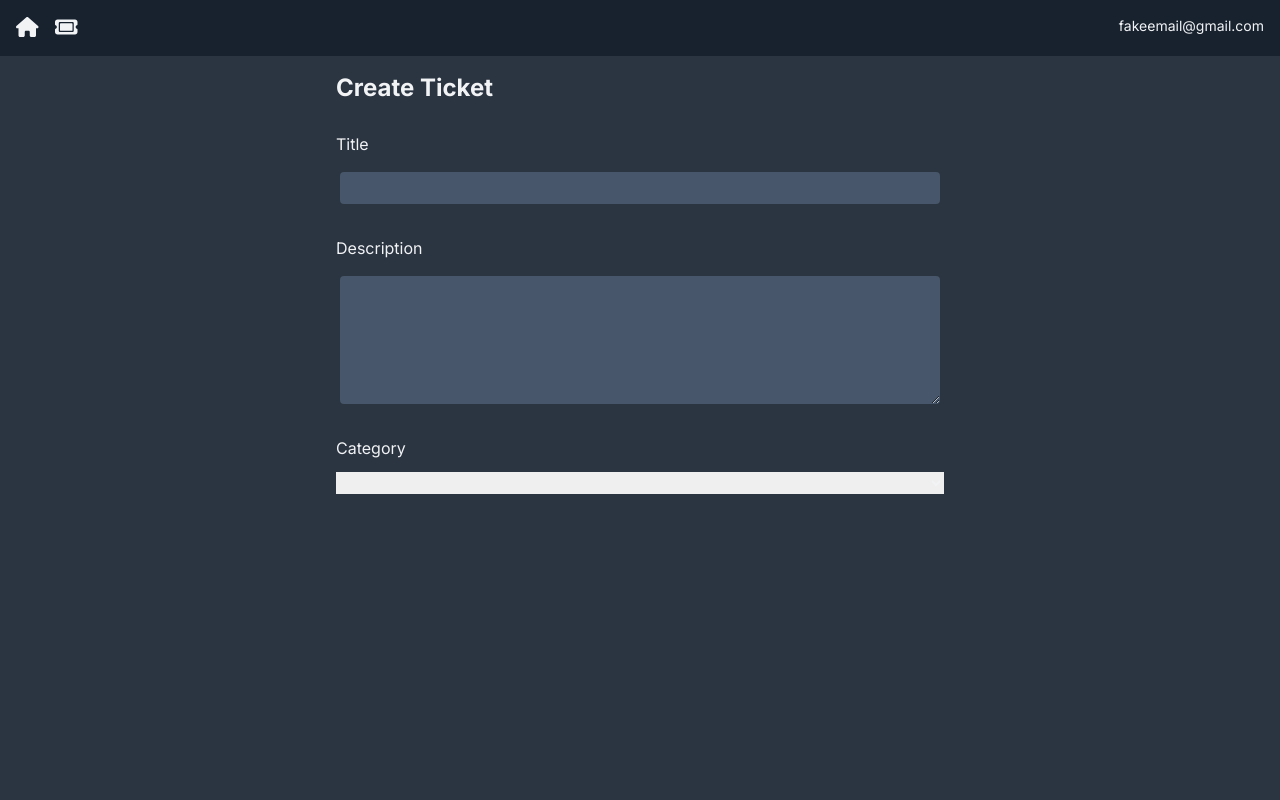
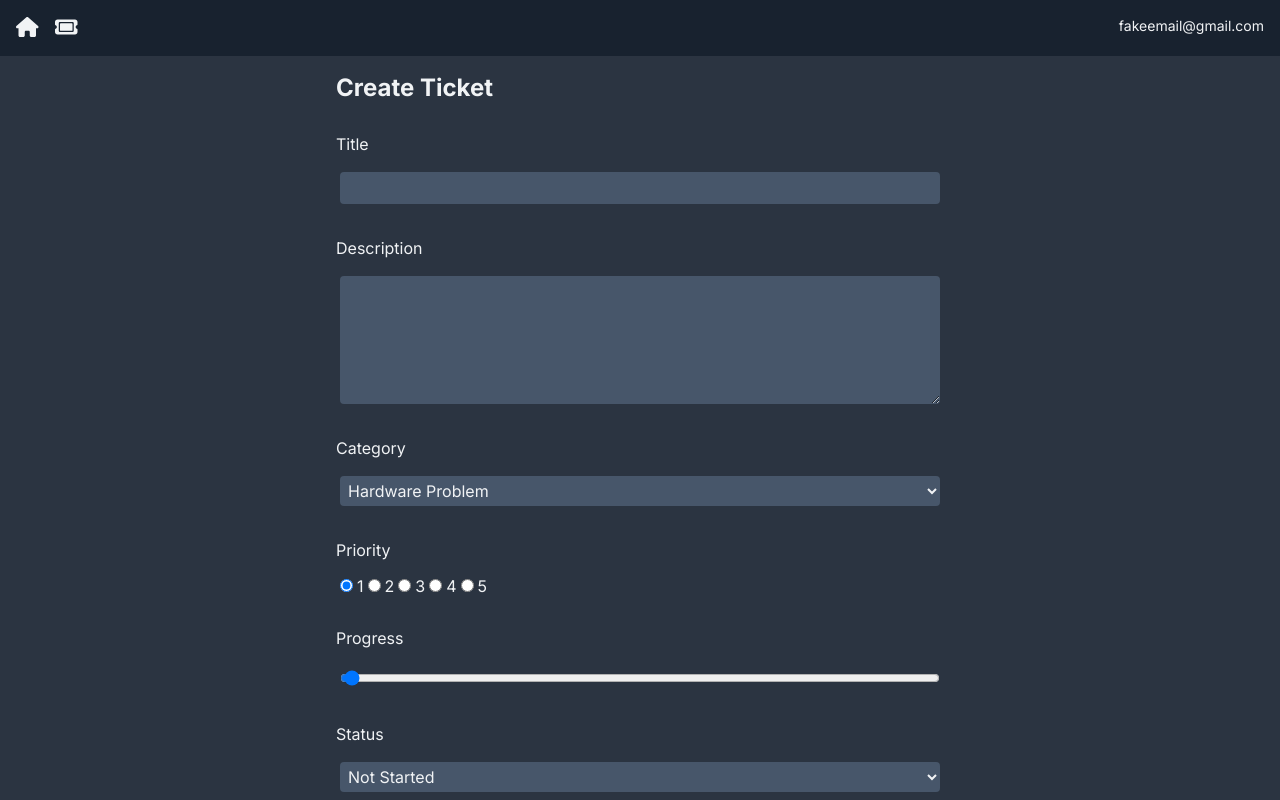
Before and after one commit to shayanabedi98/fcc-ticket-app, a Next.js app: page /TicketPage/new in a window 1280 px wide. Built offline with nearby package versions, Linux system fonts and the light colour scheme.

Commit message:
connected db successfully

```diff
--- a/app/(components)/TicketForm.jsx
+++ b/app/(components)/TicketForm.jsx
@@ -4,16 +4,7 @@ import { useRouter } from "next/navigation";
 import React, { useState } from "react";
 
 const TicketForm = () => {
-  const startingTicketData = {
-    title: "",
-    description: "",
-    priority: 1,
-    progress: 0,
-    status: "not started",
-    category: "Hardware Problem",
-  };
-
-  const [formData, setFormData] = useState(startingTicketData);
+  const router = useRouter();
 
   const handleChange = (e) => {
     const value = e.target.value;
@@ -25,9 +16,34 @@ const TicketForm = () => {
     }));
   };
 
-  const handleSubmit = () => {
-    console.log("submitted");
+  const handleSubmit = async (e) => {
+    e.preventDefault();
+    const res = await fetch("/api/Tickets", {
+      method: "POST",
+      body: JSON.stringify({ formData }),
+      "content-type": "application/json",
+    });
+
+    if (!res.ok) {
+      throw new Error("Failed to create ticket");
+    }
+
+    console.log(formData);
+
+    router.push("/");
+    router.refresh();
   };
+
+  const startingTicketData = {
+    title: "",
+    description: "",
+    category: "Hardware Problem",
+    priority: 1,
+    progress: 0,
+    status: "not started",
+  };
+
+  const [formData, setFormData] = useState(startingTicketData);
 
   return (
     <div className="flex justify-center">
@@ -63,7 +79,82 @@ const TicketForm = () => {
           id="category"
           value={formData.category}
           onChange={handleChange}
-        ></select>
+        >
+          <option value="Hardware Problem">Hardware Problem</option>
+          <option value="Software Problem">Software</option>
+          <option value="Project">Project</option>
+        </select>
+
+        <label>Priority</label>
+        <div>
+          <input
+            type="radio"
+            id="priority-1"
+            name="priority"
+            onChange={handleChange}
+            value={1}
+            checked={formData.priority == 1}
+          />
+          <label>1</label>
+          <input
+            type="radio"
+            id="priority-2"
+            name="priority"
+            onChange={handleChange}
+            value={2}
+            checked={formData.priority == 2}
+          />
+          <label>2</label>
+          <input
+            type="radio"
+            id="priority-3"
+            name="priority"
+            onChange={handleChange}
+            value={3}
+            checked={formData.priority == 3}
+          />
+          <label>3</label>
+          <input
+            type="radio"
+            id="priority-4"
+            name="priority"
+            onChange={handleChange}
+            value={4}
+            checked={formData.priority == 4}
+          />
+          <label>4</label>
+          <input
+            type="radio"
+            id="priority-5"
+            name="priority"
+            onChange={handleChange}
+            value={5}
+            checked={formData.priority == 5}
+          />
+          <label>5</label>
+        </div>
+        <label>Progress</label>
+        <input
+          type="range"
+          id="progress"
+          name="progress"
+          value={formData.progress}
+          min={0}
+          max={100}
+          onChange={handleChange}
+        />
+        <label>Status</label>
+        <select
+          name="status"
+          id="status"
+          value={formData.status}
+          onChange={handleChange}
+        >
+          <option value="Not Started">Not Started</option>
+          <option value="Started">Started</option>
+          <option value="Done">Done</option>
+        </select>
+        <input type="submit" className="btn" value="Create Ticket" />
       </form>
     </div>
   );
--- a/app/(models)/Ticket.js
+++ b/app/(models)/Ticket.js
@@ -1,7 +1,7 @@
-import mongoose, { Schema, mongo } from "mongoose";
+import mongoose, { Schema } from "mongoose";
 
 mongoose.connect(process.env.MONGODB_URI);
-mongo.Promise = global.Promise;
+mongoose.Promise = global.Promise;
 
 const ticketSchema = new Schema(
   {
--- a/app/api/route.js
+++ b/app/api/Tickets/route.js
@@ -1,4 +1,4 @@
-import Ticket from "../(models)/Ticket";
+import Ticket from "@/app/(models)/Ticket";
 import { NextResponse } from "next/server";
 
 export async function POST(req) {
@@ -11,3 +11,12 @@ export async function POST(req) {
     return NextResponse.json({ message: "Error", error }, { status: 500 });
   }
 }
+
+export async function GET() {
+  try {
+    const tickets = await Ticket.find();
+    return NextResponse.json({ tickets }, { status: 200 });
+  } catch (error) {
+    return NextResponse.json({ message: "Error", error }, { status: 500 });
+  }
+}
--- a/app/globals.css
+++ b/app/globals.css
@@ -31,7 +31,7 @@
   label {
     @apply mt-4
   }
-  input, textarea {
+  input, textarea, select {
     @apply m-1 rounded bg-card p-1
   }
 }
--- a/app/page.jsx
+++ b/app/page.jsx
@@ -1,6 +1,20 @@
 import TicketCard from "./(components)/TicketCard";
 
-const Dashboard = () => {
+const getTickets = async () => {
+  try {
+    const res = await fetch("http://localhost:3000/api/Tickets", {
+      cache: "no-store",
+    });
+
+    return res.json();
+  } catch (error) {
+    console.log("failed to get tickets");
+  }
+};
+
+const Dashboard = async () => {
+  const { tickets } = await getTickets();
+
   return (
     <div className="p-5">
       <div className="lg:grid grid-cols-2 xl:grid-cols-4">
```
